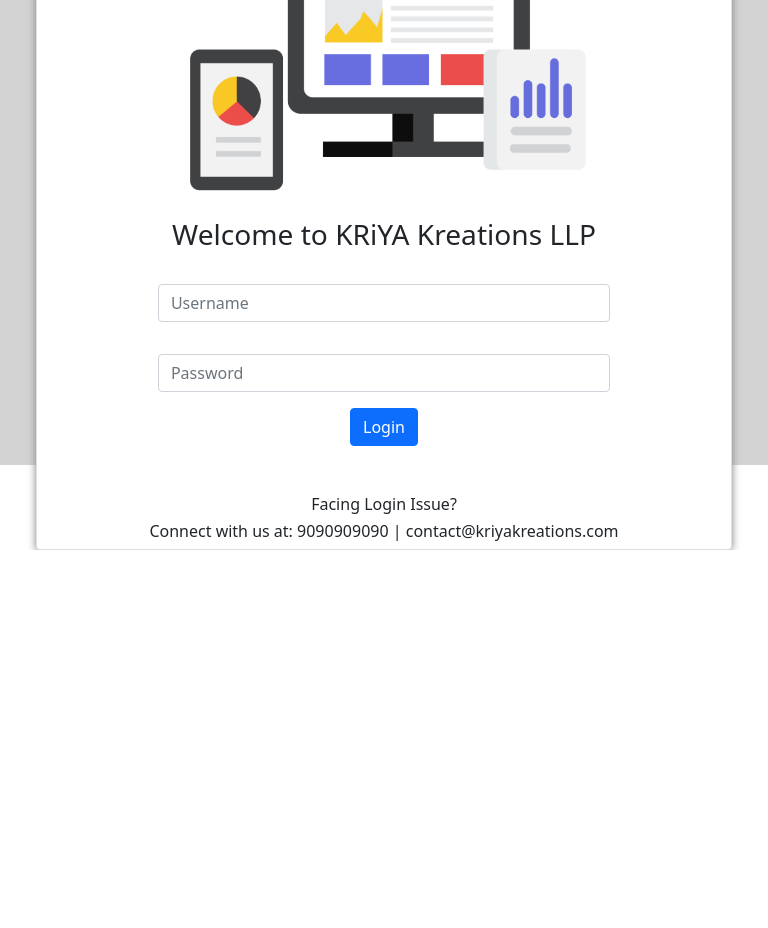
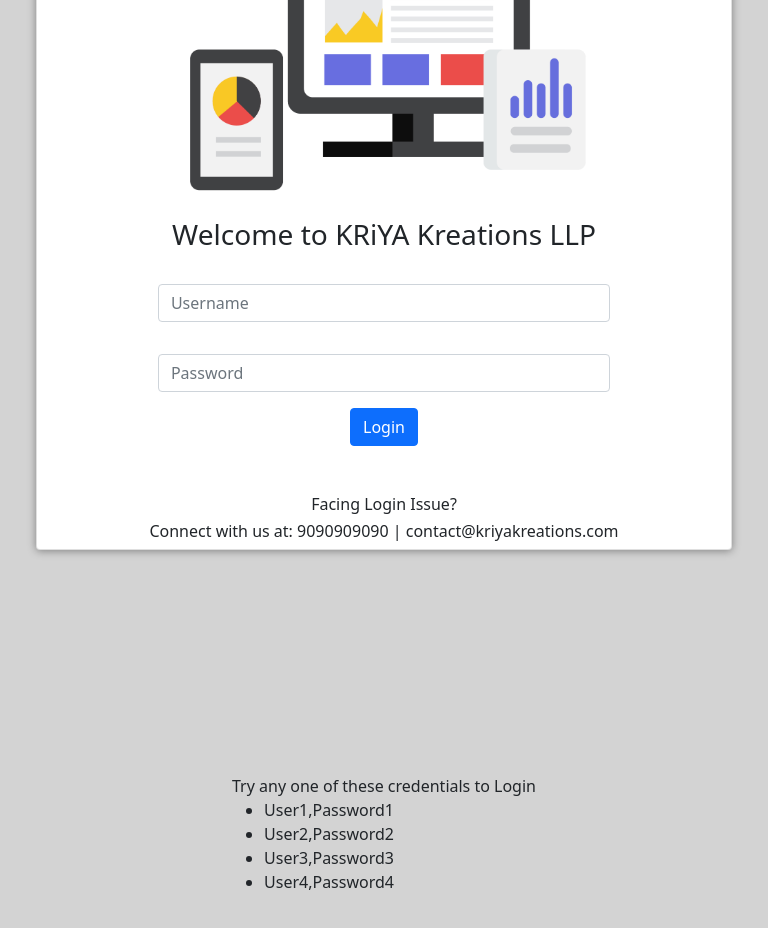
Before and after one commit to Suvarchala30/Kriya-employee-portal, a React (Create React App) app: page / in a window 768 px wide. Shown: the part 335-1263 px from the top of the page. Before the commit the page ends 885 px from the top, so only its background shows below. Built offline with nearby package versions, Linux system fonts and the light colour scheme.

Commit message:
credentials

```diff
--- a/src/Components/Login.css
+++ b/src/Components/Login.css
@@ -35,13 +35,26 @@
     margin-bottom: 10px;
     color: red;
 }
+.credentials {
+    display: flex;
+    align-items: center;
+    justify-content: center;
+    margin-top: 50px;
+}
 
 @media screen and (min-width:570px) and (max-width:991px){
     .login-page {
         height: 100vh;
         width: 100vw;
+        height: 100%;
         background: lightgray;
         padding-top: 100px;
+    }
+    .credentials {
+        display: flex;
+        align-items: center;
+        justify-content: center;
+        height: 500px;
     }
 }
 
@@ -49,6 +62,7 @@
 @media screen and (min-width:200px) and (max-width:569px){
     .login-page{
     padding-top: 20px;
+    height: 100%;
     }
     .display-image{
         height: 150px;
--- a/src/Components/Login.js
+++ b/src/Components/Login.js
@@ -64,6 +64,17 @@ const Login = () => {
           <div className="footer"></div>
         </Card>
       </Container>
+      <div className="credentials">
+        <p className="userpass">
+          Try any one of these credentials to Login
+          <ul>
+            <li>User1,Password1</li>
+            <li>User2,Password2</li>
+            <li>User3,Password3</li>
+            <li>User4,Password4</li>
+          </ul>
+        </p>
+      </div>
     </div>
   );
 };
```
